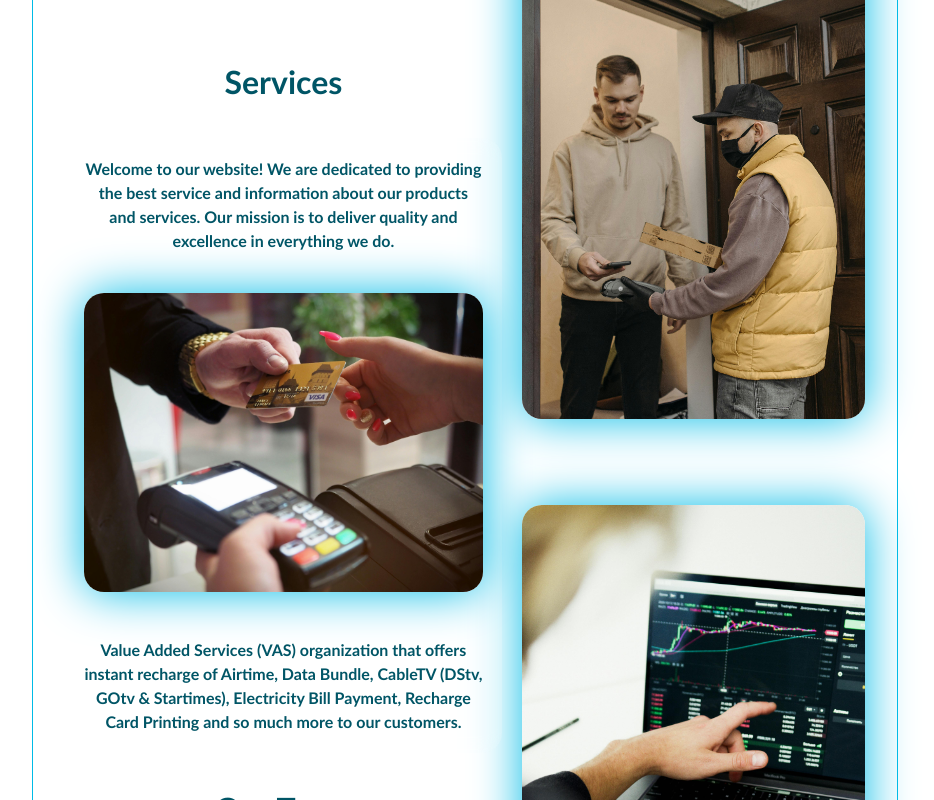
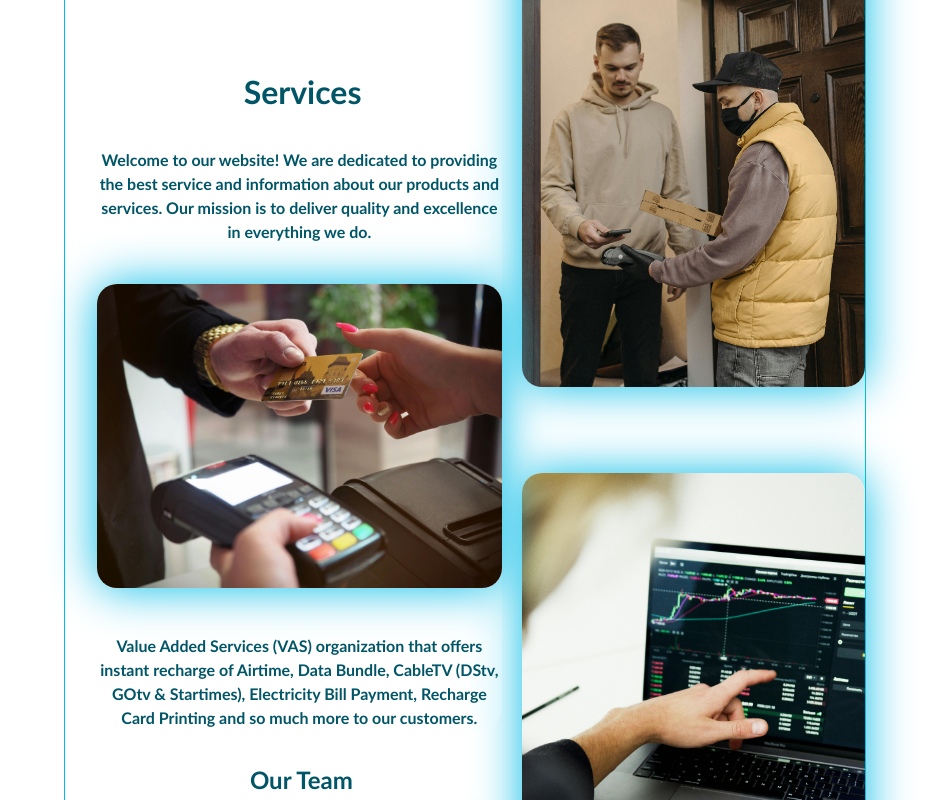
Before and after one commit to Alex-Enogiasun/wep-project, a React (Vite) app: page /services in a window 1280 px wide. Shown: the part 440-1240 px from the top of the page, without its empty margins (167-1101 px from the left). Built offline with nearby package versions, Linux system fonts and the light colour scheme.

Commit message:
Update App.css

```diff
--- a/src/App.css
+++ b/src/App.css
@@ -347,7 +347,6 @@ img {
 .services-container {
 	display: flex;
 	justify-content: space-evenly;
-	padding: 2em;
 	text-align: center;
 	align-items: center;
 	border: 0.1em solid var(--secondaryColor);
@@ -363,19 +362,23 @@ img {
 	margin-top: 1em;
 	text-align: center;
 	font-size: 2em;
+	margin-left: 1.2em;
 	margin-bottom: 1em;
 	color: var(--textColor);
 }
 
 .services-container h2 {
-	font-size: 2em;
+	font-size: 1.5em;
 	text-align: center;
 	margin-top: 1em;
+	margin-left: 1.5em;
 	text-align: center;
+
 }
 
 .services-container p {
 	font-size: 1em;
+	margin-left: 2em;
 	margin-bottom: 2em;
 	background-color: transparent;
 	backdrop-filter: blur(10px);
@@ -384,8 +387,7 @@ img {
 	align-items: center;
 	border-radius: 1.25em;
 	text-align: center;
-	padding: 1.2em;
-}
+	}
 
 .services-container img {
 	border-radius: 1.25em;
@@ -460,7 +462,7 @@ div.contact-wrapper {
 
 textarea {
 	width: 100%;
-	height: 50%;
+	height: 70%;
 	border-radius: 1.25em;
 	background-color: var(--primaryColor);
 }
```
